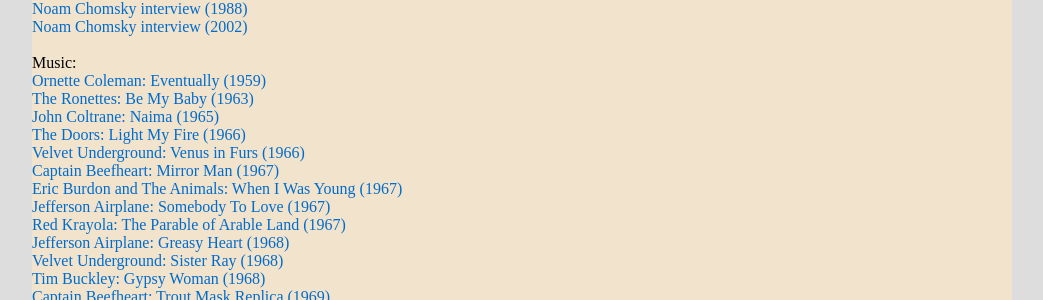
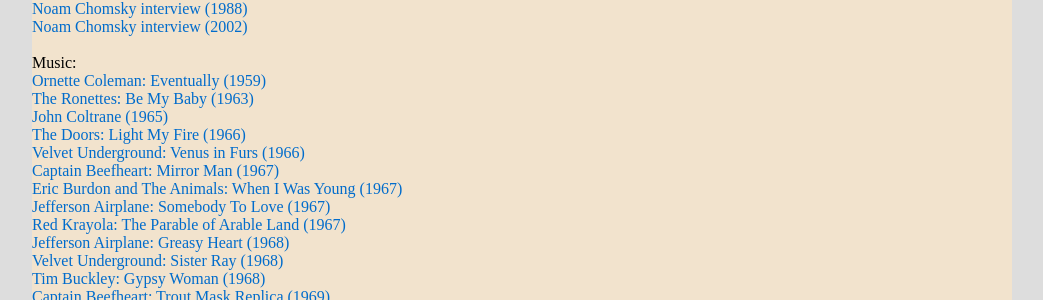
Before and after one commit to witba/witba.github.io, a Jekyll site: the page built from inspiration/index.html, in a window 1280 px wide. Shown: the part 236-536 px from the top of the page, without its empty margins (118-1161 px from the left). Built offline with Jekyll 4.4.1, drawn with Linux system fonts in a browser that asks for light colours.

Commit message:
Update index.html

```diff
--- a/inspiration/index.html
+++ b/inspiration/index.html
@@ -16,7 +16,7 @@
 Music:<br>
 <a href="https://www.youtube.com/watch?v=Znw0vu2-7b4" target=_blank>Ornette Coleman: Eventually (1959)</a><br>
 <a href="https://www.youtube.com/watch?v=ZV5tgZlTEkQ" target=_blank>The Ronettes: Be My Baby (1963)</a><br>
-<a href="https://www.youtube.com/watch?v=Kd9AYDRBht4" target=_blank>John Coltrane: Naima (1965)</a><br>
+<a href="https://www.youtube.com/watch?v=IsBbM5PIAHk" target=_blank>John Coltrane (1965)</a><br>
 <a href="https://www.youtube.com/watch?v=deB_u-to-IE" target=_blank>The Doors: Light My Fire (1966)</a><br>
 <a href="https://www.youtube.com/watch?v=iLQzaLr1enE" target=_blank>Velvet Underground: Venus in Furs (1966)</a><br>
 <a href="https://www.youtube.com/watch?v=pBk20ujrZZU" target=_blank>Captain Beefheart: Mirror Man (1967)</a><br>
```
